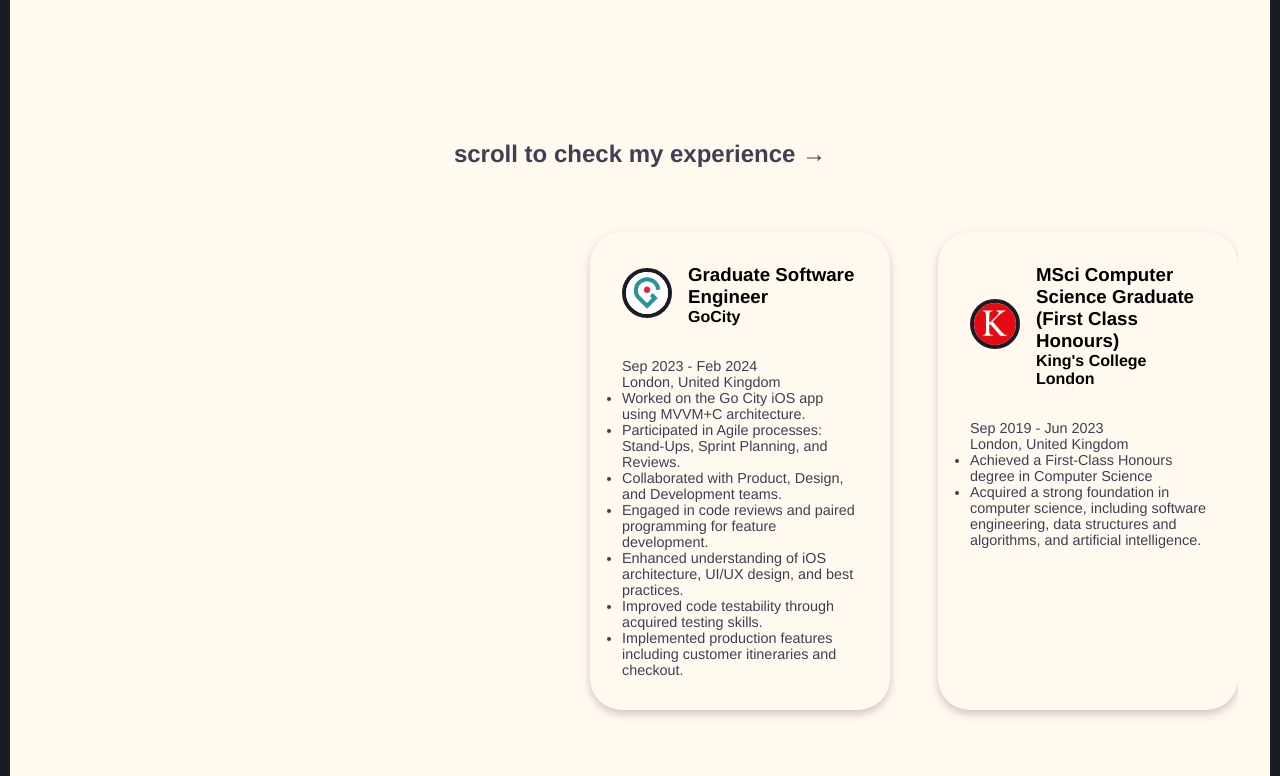
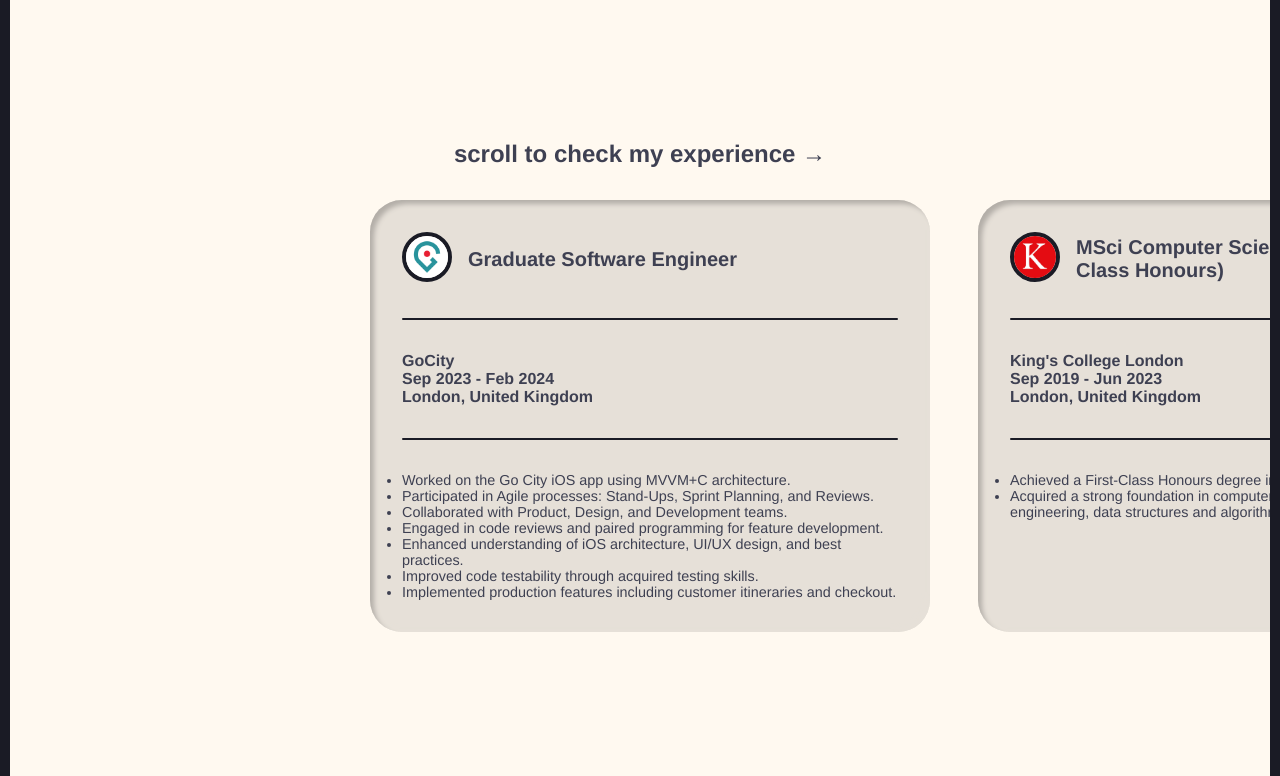
Before and after one commit to Septy2000/Portfolio-Website, a Next.js app: page / in a window 1280 px wide. Shown: the part 484-1260 px from the top of the page. Built offline with nearby package versions, Linux system fonts and the light colour scheme.

Commit message:
Changed experience container to horizontal carousel

```diff
--- a/src/components/Sections/LandingPageSections/ExperienceSection/ExperienceSection.styled.tsx
+++ b/src/components/Sections/LandingPageSections/ExperienceSection/ExperienceSection.styled.tsx
@@ -5,7 +5,7 @@
     display: flex;
     flex-direction: column;
     align-items: center;
-    padding: ${({ theme }) => theme.padding.medium};
+    padding: ${({ theme }) => theme.padding.medium} 0;
     box-shadow: ${({ theme }) =>
         `inset 10px 10px 10px -1px ${theme.colors.surface.primary_shade.dark_3}, inset -10px -10px 10px -1px ${theme.colors.surface.primary_shade.dark_1}`};
     background: ${({ theme }) => theme.colors.surface.primary_shade.dark_1};
@@ -16,24 +16,27 @@
             box-shadow: none;
             background: ${({ theme }) => theme.colors.surface.primary};
         `}
-    overflow: hidden;
 `;
 
 export const HorizontalScrollContainer = styled.div`
     display: flex;
     flex-direction: row;
-    gap: ${({ theme }) => theme.padding.large};
-    overflow-x: auto;
-    scroll-behavior: smooth;
+    overflow-x: scroll;
     width: 100%;
-    padding: ${({ theme }) => theme.padding.medium} 0;
+    height: 100%;
 
     &::-webkit-scrollbar {
         display: none; /* Hide scrollbar */
     }
-
     -ms-overflow-style: none; /* Internet Explorer 10+ */
     scrollbar-width: none; /* Firefox */
+    padding: 0 calc(50vw - 10rem);
+    gap: 1.5rem;
+
+    @media (min-width: ${({ theme }) => theme.screen.large}) {
+        padding: 0 calc(50vw - 17.5rem);
+        gap: 3rem;
+    }
 `;
 
 export const ScrollToExperienceHeader = styled.h2<{ $inView: boolean }>`
@@ -43,30 +46,3 @@
         $inView ? "none" : `5px 5px 10px ${theme.colors.surface.primary_shade.dark_3}`};
     text-align: center;
 `;
-
-export const TimelineCard = styled.div`
-    flex: 0 0 auto;
-    width: 300px;
-    background: ${({ theme }) => theme.colors.surface.primary};
-    border-radius: ${({ theme }) => theme.borderRadius.medium};
-    box-shadow: ${({ theme }) => `0 4px 8px ${theme.colors.surface.primary_shade.dark_2}`};
-    padding: ${({ theme }) => theme.padding.medium};
-    display: flex;
-    flex-direction: column;
-    align-items: flex-start;
-`;
-
-export const CardHeader = styled.div`
-    display: flex;
-    align-items: center;
-    gap: ${({ theme }) => theme.padding.small};
-    margin-bottom: ${({ theme }) => theme.margin.small};
-`;
-
-export const CardBody = styled.div`
-    margin-top: ${({ theme }) => theme.margin.small};
-    color: ${({ theme }) => theme.colors.text.primary};
-    font-size: 0.9rem;
-`;
-
-export const TimelineIcon = styled.div``;
--- a/src/components/Sections/LandingPageSections/ExperienceSection/ExperienceSection.tsx
+++ b/src/components/Sections/LandingPageSections/ExperienceSection/ExperienceSection.tsx
@@ -60,38 +60,10 @@
             <Styled.ScrollToExperienceHeader ref={experienceRef} $inView={inView}>
                 scroll to check my experience &rarr;
             </Styled.ScrollToExperienceHeader>
+
             <Styled.HorizontalScrollContainer>
-                <SpacerSmall />
-
                 {timelineItems.map((item, index) => (
-                    <Styled.TimelineCard key={index}>
-                        <Styled.CardHeader>
-                            <Styled.TimelineIcon>
-                                <PlainLinkWrapper href={item.website}>
-                                    <ExperienceImage
-                                        src={item.icon}
-                                        alt="Experience icon"
-                                        width={50}
-                                        height={50}
-                                        priority
-                                    />
-                                </PlainLinkWrapper>
-                            </Styled.TimelineIcon>
-                            <div>
-                                <h3>{item.title}</h3>
-                                <h4>{item.company}</h4>
-                            </div>
-                        </Styled.CardHeader>
-                        <Styled.CardBody>
-                            <p>{item.date}</p>
-                            <p>{item.location}</p>
-                            <ul>
-                                {item.responsibilities.map((resp, idx) => (
-                                    <li key={idx}>{resp}</li>
-                                ))}
-                            </ul>
-                        </Styled.CardBody>
-                    </Styled.TimelineCard>
+                    <TimelineDescriptionItem item={item} key={index} />
                 ))}
             </Styled.HorizontalScrollContainer>
             <SpacerSmall />
--- a/src/components/Sections/LandingPageSections/ExperienceSection/TimelineDescriptionItem/TimelineDescriptionItem.styled.tsx
+++ b/src/components/Sections/LandingPageSections/ExperienceSection/TimelineDescriptionItem/TimelineDescriptionItem.styled.tsx
@@ -1,39 +1,39 @@
 "use client";
 import styled from "styled-components";
-export const Container = styled.div<{ $index: number }>`
-    width: 100%; /* Adjusted for responsiveness */
-    max-width: 800px; /* Ensure cards don't get too wide */
-    min-height: 300px; /* Ensure a consistent height */
+
+export const TimelineCard = styled.div`
+    flex: 0 0 auto;
+    width: 20rem;
+    background: ${({ theme }) => theme.colors.surface.primary_shade.dark_1};
     border-radius: ${({ theme }) => theme.borderRadius.medium};
+    box-shadow: ${({ theme }) =>
+        `inset 5px 5px 5px -1px ${theme.colors.surface.primary_shade.dark_3}, inset -5px -5px 5px -1px ${theme.colors.surface.primary_shade.dark_1}`};
+    padding: ${({ theme }) => theme.padding.medium};
     display: flex;
     flex-direction: column;
-    justify-content: space-between; /* Ensures content is distributed nicely */
-    background-color: ${({ theme }) => theme.colors.surface.primary};
-    border: ${({ theme }) => `${theme.border.medium} solid ${theme.colors.surface.secondary}`};
-    box-shadow: ${({ theme }) => `5px 5px 10px ${theme.colors.surface.primary_shade.dark_3}`};
-    padding: ${({ theme }) => theme.padding.medium}; /* Increased padding for better spacing */
-    margin: 16px auto; /* Add spacing between cards */
+    align-items: flex-start;
+
+    @media (min-width: ${({ theme }) => theme.screen.large}) {
+        width: 35rem;
+    }
 `;
 
 export const Title = styled.h2`
     color: ${({ theme }) => theme.colors.text.primary};
-    font-size: 1.5rem;
-    margin-bottom: ${({ theme }) => theme.margin.small};
+    font-size: 1.25rem;
 `;
 
 export const Company = styled.h3`
-    color: ${({ theme }) => theme.colors.text.secondary};
-    margin-bottom: ${({ theme }) => theme.margin.small};
+    font-size: 1rem;
+    color: ${({ theme }) => theme.colors.text.primary};
 `;
 
 export const Date = styled.h4`
-    color: ${({ theme }) => theme.colors.text.tertiary};
-    margin-bottom: ${({ theme }) => theme.margin.small};
+    color: ${({ theme }) => theme.colors.text.primary};
 `;
 
 export const Location = styled.h4`
-    color: ${({ theme }) => theme.colors.text.tertiary};
-    margin-bottom: ${({ theme }) => theme.margin.small};
+    color: ${({ theme }) => theme.colors.text.primary};
 `;
 
 export const Responsibilities = styled.ul`
@@ -49,5 +49,28 @@
     height: 2px;
     border-radius: ${({ theme }) => theme.borderRadius.medium};
     background-color: ${({ theme }) => theme.colors.surface.secondary};
-    margin: ${({ theme }) => theme.margin.medium} 0;
+    margin: ${({ theme }) => theme.margin.small} 0;
 `;
+
+export const CardHeader = styled.div`
+    display: flex;
+    align-items: center;
+    gap: ${({ theme }) => theme.padding.small};
+    margin-bottom: ${({ theme }) => theme.margin.small};
+`;
+
+export const CardInfo = styled.div`
+    display: flex;
+    flex-direction: column;
+    align-items: flex-start;
+    /* gap: ${({ theme }) => theme.padding.small}; */
+    margin: ${({ theme }) => theme.margin.small} 0;
+`;
+
+export const CardBody = styled.div`
+    margin-top: ${({ theme }) => theme.margin.small};
+    color: ${({ theme }) => theme.colors.text.primary};
+    font-size: 0.9rem;
+`;
+
+export const TimelineIcon = styled.div``;
--- a/src/components/Sections/LandingPageSections/ExperienceSection/TimelineDescriptionItem/TimelineDescriptionItem.tsx
+++ b/src/components/Sections/LandingPageSections/ExperienceSection/TimelineDescriptionItem/TimelineDescriptionItem.tsx
@@ -1,26 +1,40 @@
 import React from "react";
 import { TimelineItemAttributes } from "../ExperienceSection";
 import * as Styled from "./TimelineDescriptionItem.styled";
-export default function TimelineDescriptionItem({
-    attributes,
-    index,
-}: {
-    attributes: TimelineItemAttributes;
-    index: number;
-}) {
+import { PlainLinkWrapper } from "@/components/PlainLinkWrapper/PlainLinkWrapper.styled";
+import { ExperienceImage } from "@/components/Images/Images.styled";
+export default function TimelineDescriptionItem({ item }: { item: TimelineItemAttributes }) {
     return (
-        <Styled.Container $index={index}>
-            <Styled.Title>{attributes.title}</Styled.Title>
+        <Styled.TimelineCard>
+            <Styled.CardHeader>
+                <Styled.TimelineIcon>
+                    <PlainLinkWrapper href={item.website}>
+                        <ExperienceImage
+                            src={item.icon}
+                            alt="Experience icon"
+                            width={50}
+                            height={50}
+                            priority
+                        />
+                    </PlainLinkWrapper>
+                </Styled.TimelineIcon>
+                <Styled.Title>{item.title}</Styled.Title>
+            </Styled.CardHeader>
             <Styled.Divider />
-            <Styled.Company>{attributes.company}</Styled.Company>
-            <Styled.Date>{attributes.date}</Styled.Date>
-            <Styled.Location>{attributes.location}</Styled.Location>
+            <Styled.CardInfo>
+                <Styled.Company>{item.company}</Styled.Company>
+                <Styled.Date>{item.date}</Styled.Date>
+                <Styled.Location>{item.location}</Styled.Location>
+            </Styled.CardInfo>
             <Styled.Divider />
-            <Styled.Responsibilities>
-                {attributes.responsibilities.map((responsibility, id) => (
-                    <li key={id}>{responsibility}</li>
-                ))}
-            </Styled.Responsibilities>
-        </Styled.Container>
+
+            <Styled.CardBody>
+                <ul>
+                    {item.responsibilities.map((resp, idx) => (
+                        <li key={idx}>{resp}</li>
+                    ))}
+                </ul>
+            </Styled.CardBody>
+        </Styled.TimelineCard>
     );
 }
```
